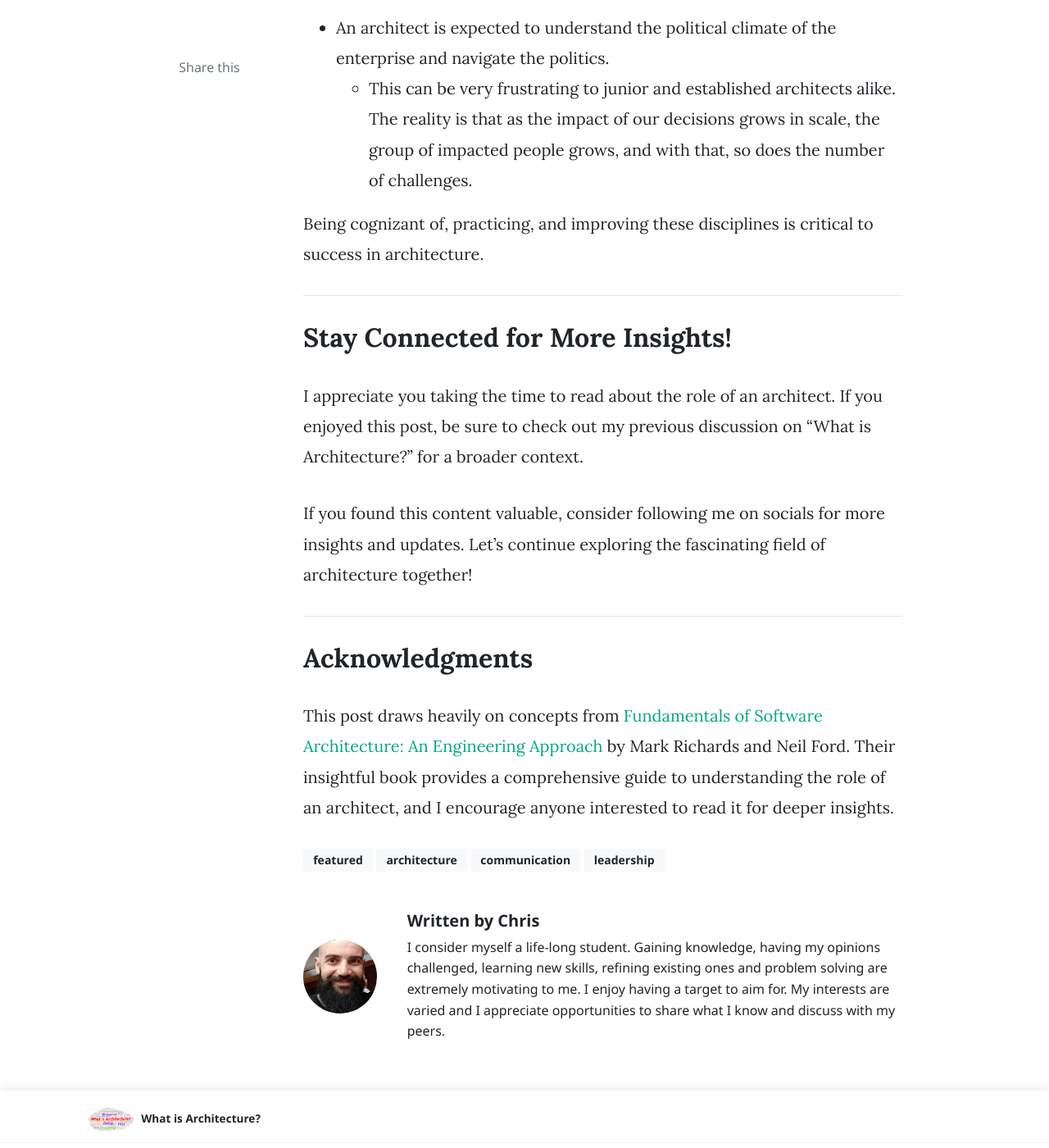
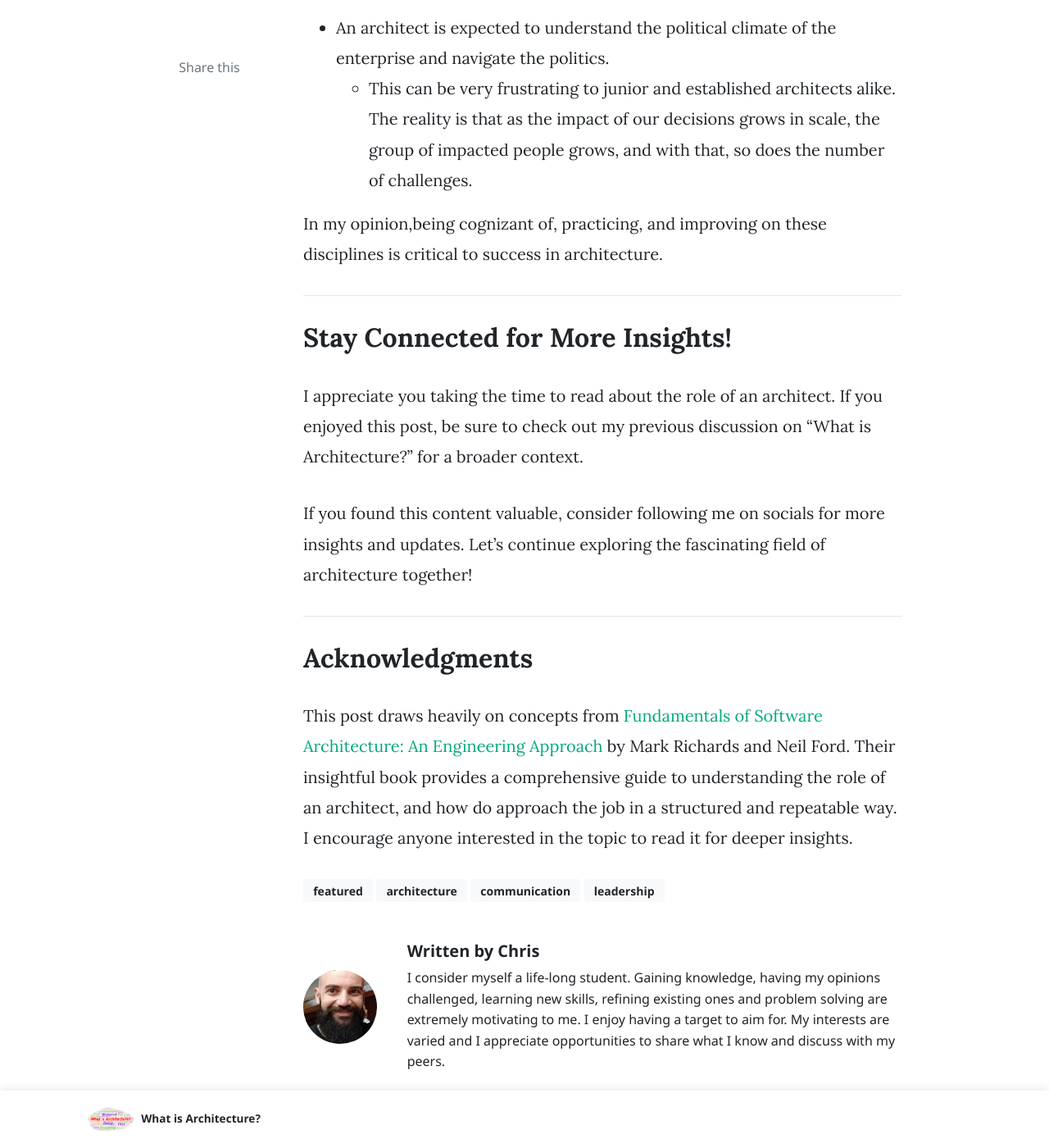
Before and after one commit to powell-christopher/powell-christopher.github.io, a Jekyll site: the page built from _posts/2024-03-26-What-is-the-Role-of-an-Architect.md, in a window 1280 px wide and 1400 px high, scrolled down 3851 px. Shown: the whole window at 82% size. Built offline with Jekyll 4.4.1, drawn with Linux system fonts in a browser that asks for light colours; nearby versions of some CDN libraries; comment, search, counter and statistics services are not loaded.

Commit message:
minor edits

```diff
--- a/_posts/2024-03-26-What-is-the-Role-of-an-Architect.md
+++ b/_posts/2024-03-26-What-is-the-Role-of-an-Architect.md
@@ -55,7 +55,7 @@ This aligns neatly with my belief of what an effective architect should do. Let'
 - An architect is expected to understand the political climate of the enterprise and navigate the politics.
   - This can be very frustrating to junior and established architects alike. The reality is that as the impact of our decisions grows in scale, the group of impacted people grows, and with that, so does the number of challenges.
 
-Being cognizant of, practicing, and improving these disciplines is critical to success in architecture.
+In my opinion,being cognizant of, practicing, and improving on these disciplines is critical to success in architecture.
 
 ---
 
@@ -69,4 +69,4 @@ If you found this content valuable, consider following me on socials for more in
 
 ## Acknowledgments
 
-This post draws heavily on concepts from [Fundamentals of Software Architecture: An Engineering Approach](https://www.thoughtworks.com/insights/books/fundamentals-of-software-architecture) by Mark Richards and Neil Ford. Their insightful book provides a comprehensive guide to understanding the role of an architect, and I encourage anyone interested to read it for deeper insights.
+This post draws heavily on concepts from [Fundamentals of Software Architecture: An Engineering Approach](https://www.thoughtworks.com/insights/books/fundamentals-of-software-architecture) by Mark Richards and Neil Ford. Their insightful book provides a comprehensive guide to understanding the role of an architect, and how do approach the job in a structured and repeatable way. I encourage anyone interested in the topic to read it for deeper insights.
```
